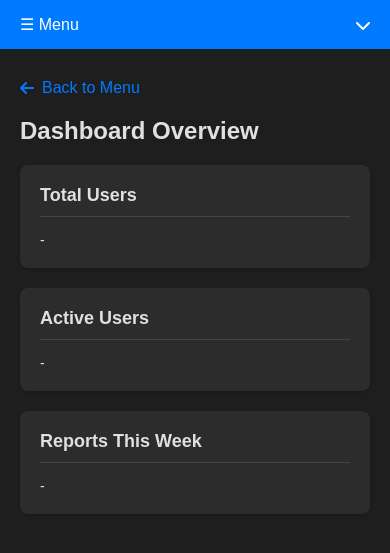
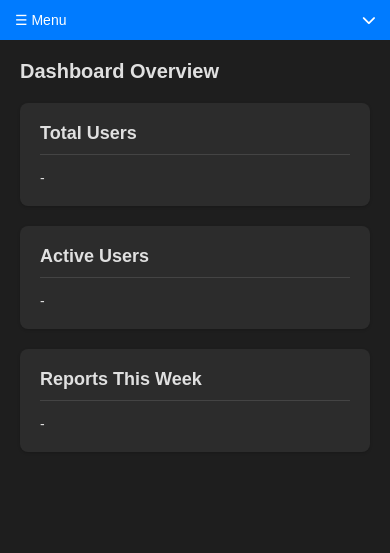
Before and after one commit to Hencheng2/fin, a Django app: template templates/admin_dashboard.html in a window 390 px wide. Shown: the top 553 px of the page. Run offline with Django 3.2, Linux system fonts and the light colour scheme; the template is opened without the code that fills it, so the values that code supplies are empty.

Commit message:
Update admin_dashboard.html

```diff
--- a/templates/admin_dashboard.html
+++ b/templates/admin_dashboard.html
@@ -22,12 +22,12 @@
     background-color: var(--dark-bg);
     color: var(--dark-text);
     margin: 0;
+    padding: 0;
 }
 
-        /* Dropdown menu styles */
+/* Dropdown menu */
 .dropdown {
     position: relative;
-            display: inline-block;
     width: 100%;
     background-color: var(--dark-card);
 }
@@ -55,10 +55,9 @@
     display: none;
     position: absolute;
     background-color: var(--dark-card);
-            min-width: 200px;
-            box-shadow: 0 8px 16px rgba(0,0,0,0.2);
-            z-index: 1;
+    width: 100%;
     flex-direction: column;
+    z-index: 100;
 }
 
 .dropdown-content button {
@@ -79,9 +78,11 @@
 
 .content-area {
     padding: 20px;
-            margin-top: 10px;
+    max-width: 1200px;
+    margin: auto;
 }
 
+/* Section styling */
 .section-header {
     display: flex;
     justify-content: space-between;
@@ -148,15 +149,13 @@
 .action-btn {
     background: none;
     border: none;
-            color: var(--primary-blue);
     cursor: pointer;
     font-size: 14px;
     margin-right: 10px;
 }
 
 .action-btn.warn { color: var(--yellow-warn); }
-        .action-btn.ban { color: var(--red-delete); }
-        .action-btn.delete { color: var(--red-delete); }
+.action-btn.ban, .action-btn.delete { color: var(--red-delete); }
 
 .form-section label {
     display: block;
@@ -189,19 +188,21 @@
     display: none;
 }
 
-        /* Arrow back button */
-        .back-arrow {
-            display: inline-flex;
-            align-items: center;
-            margin-bottom: 20px;
-            cursor: pointer;
-            color: var(--primary-blue);
-            text-decoration: none;
-            font-size: 16px;
+/* Responsive adjustments */
+@media (max-width: 768px) {
+    .section-header h1 {
+        font-size: 20px;
     }
 
-        .back-arrow i {
-            margin-right: 8px;
+    .dropbtn {
+        font-size: 14px;
+        padding: 12px 15px;
+    }
+
+    .dropdown-content button {
+        font-size: 14px;
+        padding: 10px 15px;
+    }
 }
 </style>
 </head>
@@ -223,87 +224,48 @@
 </div>
 
 <div class="content-area">
-        <a href="menu.html" class="back-arrow"><i class="fas fa-arrow-left"></i> Back to Menu</a>
 
     <div id="dashboard" class="content-section">
-            <div class="section-header">
-                <h1>Dashboard Overview</h1>
-            </div>
+        <div class="section-header"><h1>Dashboard Overview</h1></div>
         <div class="dashboard-grid">
-                <div class="card">
-                    <h3>Total Users</h3>
-                    <p id="total-users-count">-</p>
-                </div>
-                <div class="card">
-                    <h3>Active Users</h3>
-                    <p id="active-users-count">-</p>
-                </div>
-                <div class="card">
-                    <h3>Reports This Week</h3>
-                    <p id="weekly-reports-count">-</p>
-                </div>
+            <div class="card"><h3>Total Users</h3><p id="total-users-count">-</p></div>
+            <div class="card"><h3>Active Users</h3><p id="active-users-count">-</p></div>
+            <div class="card"><h3>Reports This Week</h3><p id="weekly-reports-count">-</p></div>
         </div>
     </div>
 
     <div id="users" class="content-section hidden">
-            <div class="section-header">
-                <h1>User Management</h1>
-            </div>
+        <div class="section-header"><h1>User Management</h1></div>
         <table class="data-table">
             <thead>
-                    <tr>
-                        <th>User ID</th>
-                        <th>Username</th>
-                        <th>Real Name</th>
-                        <th>Status</th>
-                        <th>Actions</th>
-                    </tr>
+                <tr><th>User ID</th><th>Username</th><th>Real Name</th><th>Status</th><th>Actions</th></tr>
             </thead>
             <tbody id="users-table-body"></tbody>
         </table>
     </div>
 
     <div id="groups" class="content-section hidden">
-            <div class="section-header">
-                <h1>Group Management</h1>
-            </div>
+        <div class="section-header"><h1>Group Management</h1></div>
         <table class="data-table">
             <thead>
-                    <tr>
-                        <th>Group ID</th>
-                        <th>Group Name</th>
-                        <th>Members</th>
-                        <th>Actions</th>
-                    </tr>
+                <tr><th>Group ID</th><th>Group Name</th><th>Members</th><th>Actions</th></tr>
             </thead>
             <tbody id="groups-table-body"></tbody>
         </table>
     </div>
 
     <div id="inbox" class="content-section hidden">
-            <div class="section-header">
-                <h1>Support Inbox</h1>
-            </div>
-            <div class="card">
-                <h3>Chats from Users</h3>
-                <div id="inbox-list"></div>
-            </div>
+        <div class="section-header"><h1>Support Inbox</h1></div>
+        <div class="card"><h3>Chats from Users</h3><div id="inbox-list"></div></div>
     </div>
 
     <div id="reports" class="content-section hidden">
-            <div class="section-header">
-                <h1>Reports</h1>
-            </div>
-            <div class="card">
-                <h3>Reported Content & Users</h3>
-                <div id="reports-list"></div>
-            </div>
+        <div class="section-header"><h1>Reports</h1></div>
+        <div class="card"><h3>Reported Content & Users</h3><div id="reports-list"></div></div>
     </div>
 
     <div id="story" class="content-section hidden">
-            <div class="section-header">
-                <h1>Post SociaFam Story</h1>
-            </div>
+        <div class="section-header"><h1>Post SociaFam Story</h1></div>
         <div class="card form-section">
             <label for="story-content">Story Content</label>
             <textarea id="story-content" rows="4"></textarea>
@@ -312,9 +274,7 @@
     </div>
 
     <div id="broadcast" class="content-section hidden">
-            <div class="section-header">
-                <h1>Broadcast System Message</h1>
-            </div>
+        <div class="section-header"><h1>Broadcast System Message</h1></div>
         <div class="card form-section">
             <label for="broadcast-message">Message to All Users</label>
             <textarea id="broadcast-message" rows="4"></textarea>
@@ -331,7 +291,7 @@
     dropdownContent.style.display = dropdownContent.style.display === 'flex' ? 'none' : 'flex';
 });
 
-        // Handle content switching
+// Tab switching
 const navButtons = dropdownContent.querySelectorAll('[data-target]');
 const sections = document.querySelectorAll('.content-section');
 
@@ -364,5 +324,6 @@
 fetchUsers();
 fetchGroups();
 </script>
+
 </body>
 </html>
```
Lines whose indentation alone changed are shown as unchanged.
